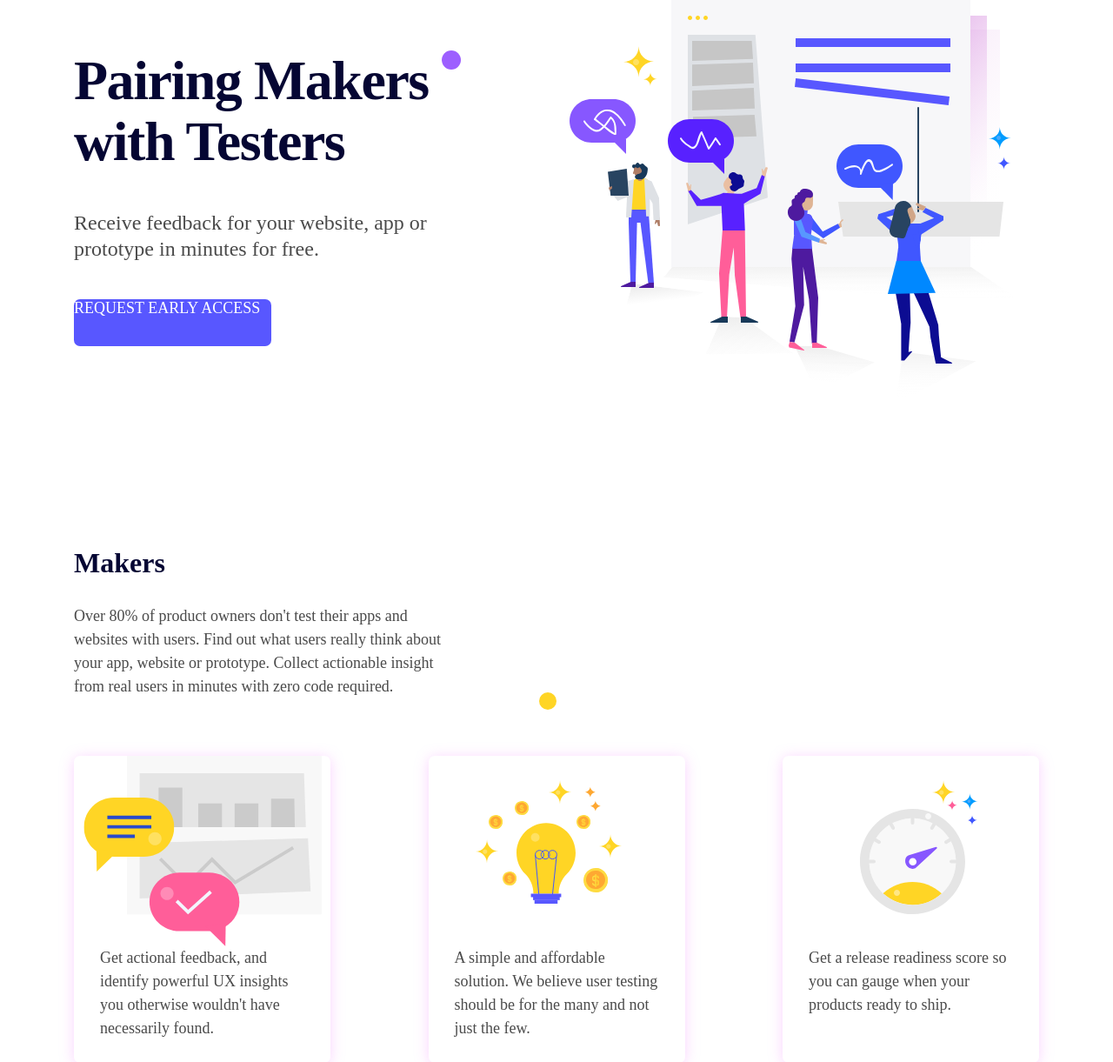
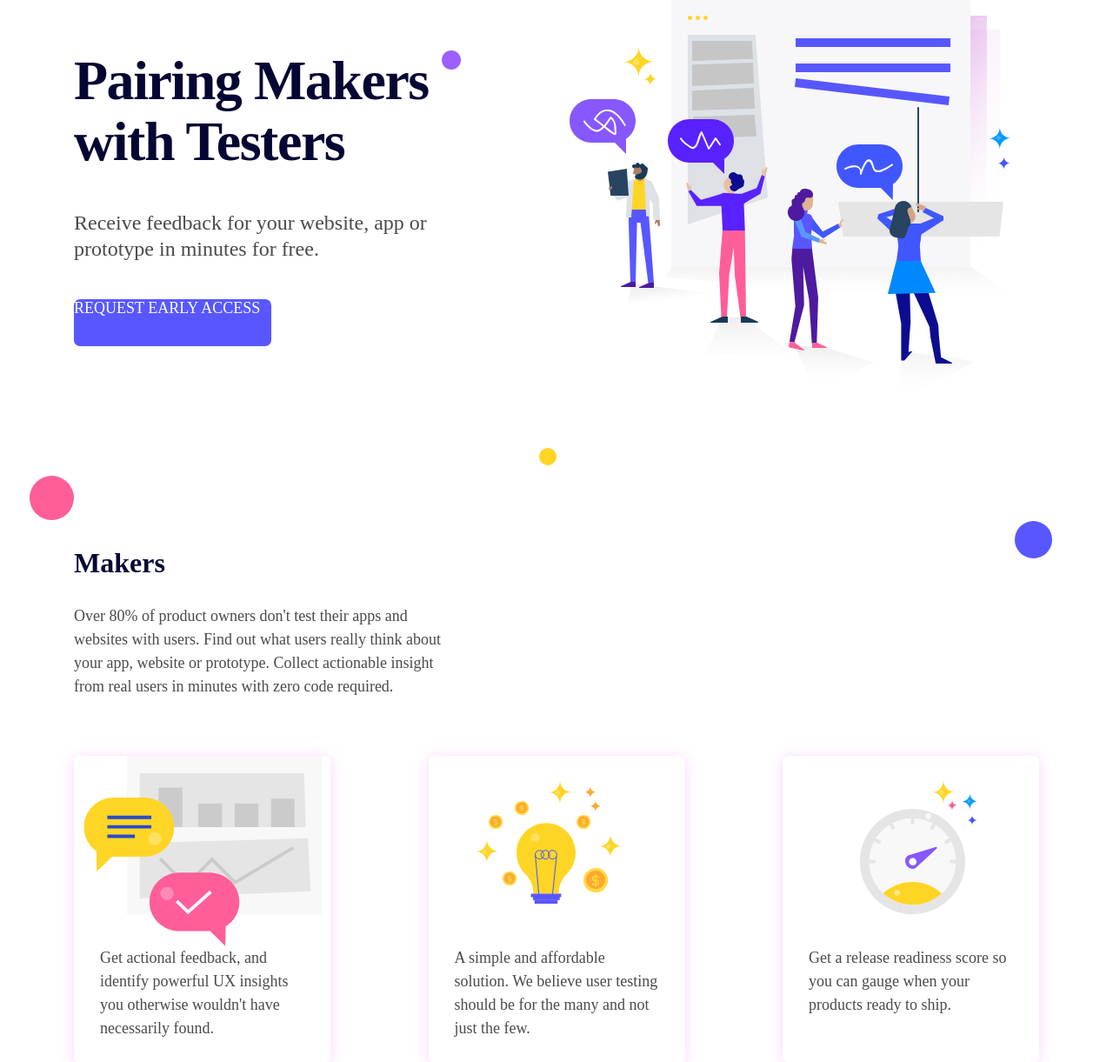
Before and after one commit to uCreateit/betatesta, a PHP site: page / in a window 1280 px wide. Shown: the part 120-1341 px from the top of the page at 87% size. Run offline with PHP 8.4, Linux system fonts and the light colour scheme; some web fonts are replaced.

Commit message:
update marker section

```diff
--- a/css/landing.css
+++ b/css/landing.css
@@ -27,6 +27,7 @@ header {
 
 .pairing_marker{
     margin-bottom: 150px;
+    position: relative;
 }
 
 .pairing_marker h1{
@@ -110,6 +111,33 @@ header {
     margin-bottom: 0;
 }
 
+.marker_dot{
+    position: relative;
+}
+
+.marker_dot h2::before{
+    content: '';
+    position: absolute;
+    background: #FF5E99;
+    width: 51px;
+    height: 51px;
+    border-radius: 50%;
+    left: -36px;
+    top: -60px;
+}
+
+
+.marker_dot h2::after{
+    content: '';
+    position: absolute;
+    background: #5857FF;
+    width: 43px;
+    height: 43px;
+    border-radius: 50%;
+    right: 0;
+    top: -8px;
+}
+
 .user_tester, .research_dashboard{
     position: relative;
 }
--- a/index.html
+++ b/index.html
@@ -36,7 +36,7 @@
     </div>
   </div>
 </section>
-<srction class="marker">
+<srction class="marker marker_dot">
   <div class="container">
     <div class="row">
       <div class="col-lg-12">
@@ -116,7 +116,7 @@
       </div>
     </div>
 </section>
-<srction class="marker">
+<srction class="marker tester_dot">
     <div class="container">
       <div class="row">
         <div class="col-lg-12">
@@ -162,7 +162,7 @@
             </div>
       </div>
     </div>
-  </srction>
+</srction>
 
 <!-- jQuery first, then Popper.js, then Bootstrap JS -->
     <script src="https://code.jquery.com/jquery-3.3.1.slim.min.js" integrity="sha384-q8i/X+965DzO0rT7abK41JStQIAqVgRVzpbzo5smXKp4YfRvH+8abtTE1Pi6jizo" crossorigin="anonymous"></script>
```
